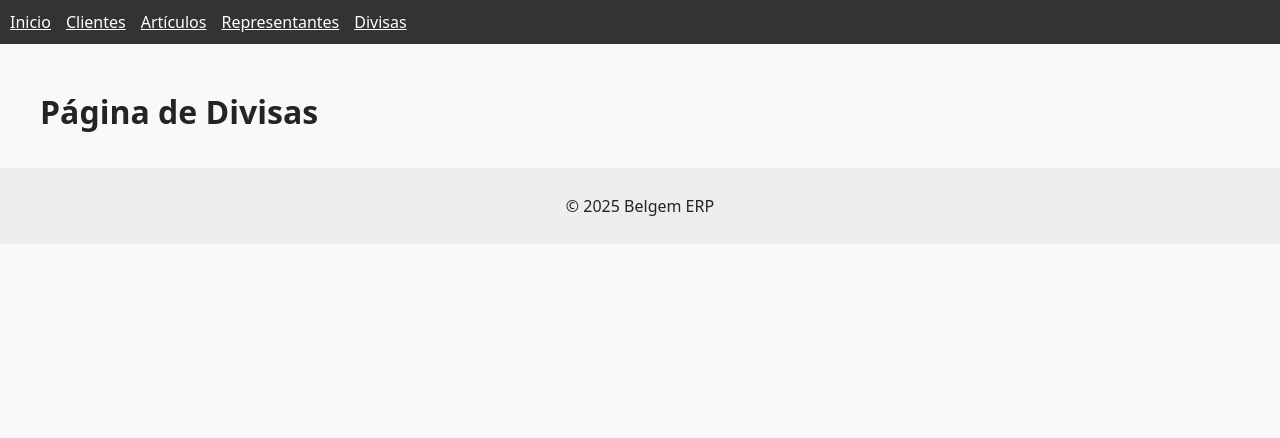
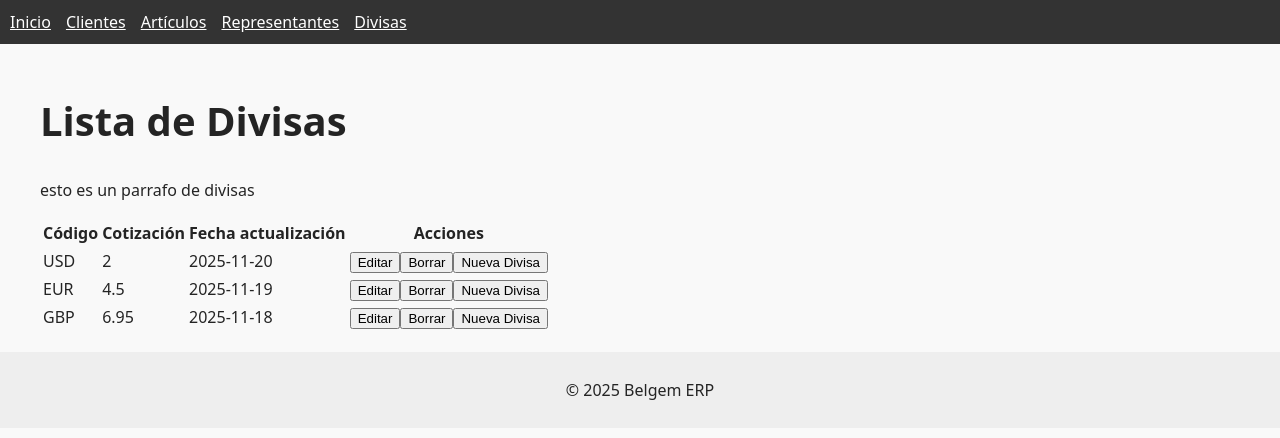
Before and after one commit to Anqi-21Y/Practica_Belgem_Front, a React (Vite) app: page /divisas in a window 1280 px wide. Shown: the top 438 px of the page. Built offline with nearby package versions, Linux system fonts and the light colour scheme.

Commit message:
pantalla divisas, con una lista provisional y navegacion

```diff
--- a/src/App.jsx
+++ b/src/App.jsx
@@ -5,6 +5,8 @@ import Clientes from "./pages/Clientes";
 import Articulos from "./pages/Articulos";
 import Representantes from "./pages/Representantes";
 import Divisas from "./pages/Divisas";
+import NuevaDivisa from "./pages/NuevaDivisa";
+import EditarDivisa from "./pages/EditarDivisa";
 
 function App() {
   return (
@@ -16,6 +18,9 @@ function App() {
           <Route path="/articulos" element={<Articulos />} />
           <Route path="/representantes" element={<Representantes />} />
           <Route path="/divisas" element={<Divisas />} />
+          <Route path="/divisas/nueva" element={<NuevaDivisa />} />
+          <Route path="/divisas/editar/:id" element={<EditarDivisa />} />
+
         </Routes>
       </Layout>
     </BrowserRouter>
--- a/src/components/Navbar.jsx
+++ b/src/components/Navbar.jsx
@@ -7,7 +7,10 @@ export default function Navbar() {
       <Link to="/clientes" style={{ color: "white", marginRight: "15px" }}>Clientes</Link>
       <Link to="/articulos" style={{ color: "white", marginRight: "15px" }}>Artículos</Link>
       <Link to="/representantes" style={{ color: "white" , marginRight: "15px"}}>Representantes</Link>
-      <Link to="/divisas" style={{ color: "white" }}>Divisas</Link>
+      <Link to="/divisas" style={{ color: "white", marginRight: "15px" }}>Divisas</Link>
+
+
+
     </nav>
   );
 }
--- a/src/pages/Divisas.jsx
+++ b/src/pages/Divisas.jsx
@@ -1,3 +1,57 @@
+import { Link } from "react-router-dom";
 export default function Divisas() {
-  return <h2>Página de Divisas</h2>;
+    const divisas =[
+        {id: 1, codigo: "USD", cotizacion: 2.00, fechaActualizacion: "2025-11-20" },
+        {id: 2, codigo: "EUR", cotizacion: 4.50, fechaActualizacion: "2025-11-19" },
+        {id: 3, codigo: "GBP", cotizacion: 6.95, fechaActualizacion: "2025-11-18" },
+    ]
+  return (
+
+
+  <section id="divisas">
+    <h1>Lista de  Divisas</h1>
+    <p> esto es un parrafo de divisas</p>
+
+    {/* aqui debe ir la tabla de divisas */}
+    {/* aqui los encabezados de la tabla */}
+    {/* y aqui deben de mostrarse las filas repetidas de cada divisa */}
+
+    <table>
+  <thead>
+    <tr>
+      <th>Código</th>
+      <th>Cotización</th>
+      <th>Fecha actualización</th>
+      <th>Acciones</th>
+    </tr>
+  </thead>
+
+  <tbody>
+    {/* aqui van las filas */}
+    {divisas.map((divisa) => (
+  <tr key={divisa.id}>
+    <td>{divisa.codigo}</td>
+    <td>{divisa.cotizacion}</td>
+    <td>{divisa.fechaActualizacion}</td>
+    <td>
+        <Link to={`/divisas/editar/${divisa.id}`}>
+            <button>Editar</button>
+        </Link>
+
+        <button>Borrar</button>
+
+        <Link to="/divisas/nueva">
+            <button>Nueva Divisa</button>
+        </Link>
+
+    </td>
+  </tr>
+))}
+
+  </tbody>
+</table>
+
+
+  </section>
+  );
 }
--- /dev/null
+++ b/src/pages/EditarDivisa.jsx
@@ -0,0 +1,3 @@
+export default function EditarDivisa() {
+  return <h2>Editar Divisa</h2>;
+}
--- /dev/null
+++ b/src/pages/NuevaDivisa.jsx
@@ -0,0 +1,3 @@
+export default function NuevaDivisa() {
+  return <h2>Nueva Divisa</h2>;
+}
```
